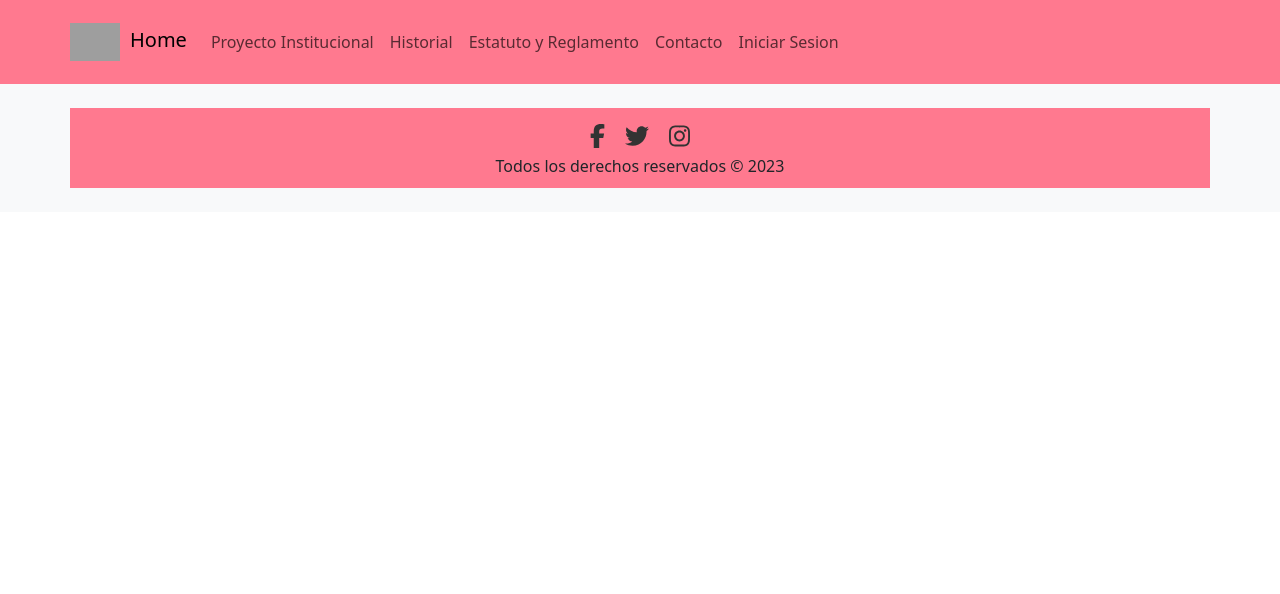
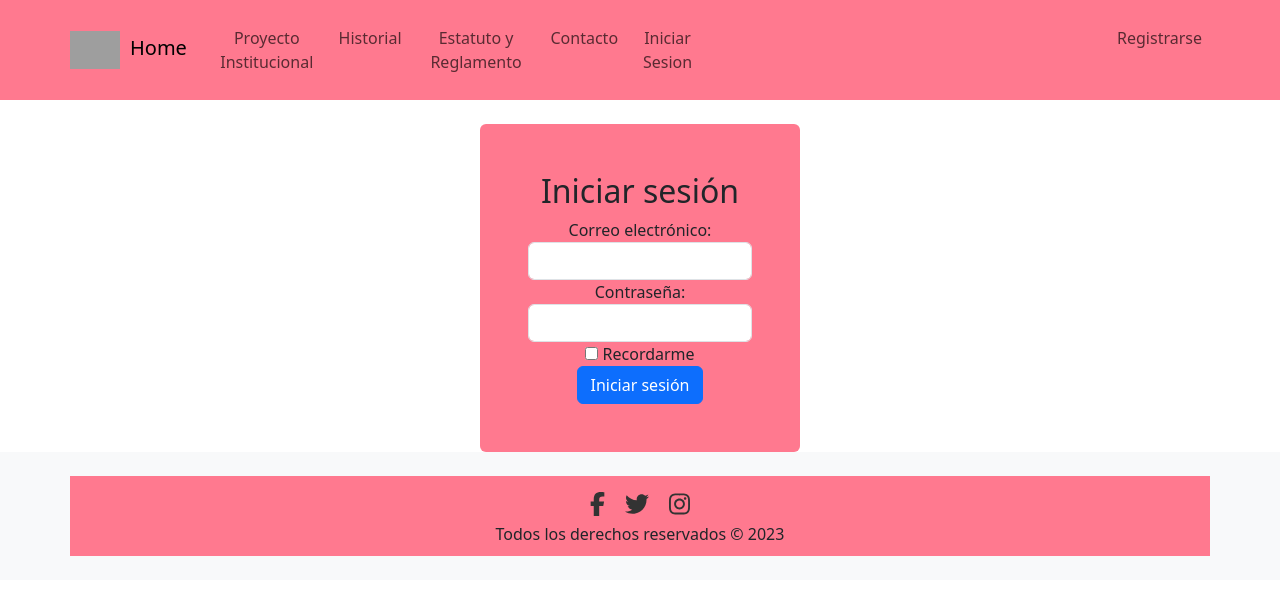
Before and after one commit to alejandro-atala/TPFINAL-CEPIT-2023, a React (Create React App) app in the folder Front/: page /iniciarSesion in a window 1280 px wide. Shown: the top 594 px of the page. Built offline with nearby package versions, Linux system fonts and the light colour scheme; grey boxes are pictures that could not be loaded.

Commit message:
inicioSesion, registro, alineacion y balanceo

```diff
--- a/Front/src/App.js
+++ b/Front/src/App.js
@@ -3,7 +3,7 @@ import { BrowserRouter, Route, Routes } from 'react-router-dom';
 import 'bootstrap/dist/css/bootstrap.min.css';
 import './App.css'; // Asegúrate de importar tus estilos personalizados si es necesario
 import Navbar from './BarraPrincipal/navbar';
-import Registro from './Registro';
+import RegistrationForm from './Registro';
 import Alumno from './Alumno/alumno';
 import Footer from './Footer/footer';
 import Asistencia from './Asistencia/asistencia';
@@ -12,6 +12,7 @@ import Boletin from './Boletin/boletin';
 import Materias from './Materias/materias';
 import Avisos from './Avisos/avisos';
 import Mensaje from './Mensaje/mensaje';
+import InicioSesion from './InicioSesion/inicioSesion';
 
 const App = () => {
   return (
@@ -23,7 +24,7 @@ const App = () => {
 
 
       <Routes>
-        <Route path="/Registro" element={<Registro />} />
+        <Route path="/iniciarSesion" element={<InicioSesion />} />
         <Route path="/" element={<Alumno />} />
         <Route path="/notas" element={<Notas />} />
         <Route path="/boletin" element={<Boletin />} />
@@ -31,6 +32,7 @@ const App = () => {
         <Route path="/Asistencia" element={<Asistencia />} />
         <Route path="/avisos" element={<Avisos />} />
         <Route path="/mensaje" element={<Mensaje />} />
+        <Route path="/registro" element={<RegistrationForm />} />
 
       </Routes>
       <Footer />
--- a/Front/src/BarraPrincipal/navbar.css
+++ b/Front/src/BarraPrincipal/navbar.css
@@ -10,3 +10,8 @@
   height: auto;
   margin-right: 10px; /* Ajusta el margen derecho para separar la imagen del texto */
 }
+
+
+.registro{
+  margin-left: 400px;
+}
--- a/Front/src/BarraPrincipal/navbar.js
+++ b/Front/src/BarraPrincipal/navbar.js
@@ -22,8 +22,8 @@ const Navbar = () => {
         >
           <span className="navbar-toggler-icon"></span>
         </button>
-        <div className="collapse navbar-collapse" id="navbarNav">
-          <ul className="navbar-nav">
+        <div className="collapse navbar-collapse " id="navbarNav">
+          <ul className="navbar-nav ">
             <li className="nav-item">
               <a className="nav-link" href="/">Proyecto Institucional</a>
             </li>
@@ -36,8 +36,11 @@ const Navbar = () => {
             <li className="nav-item">
               <a className="nav-link" href="/">Contacto</a>
             </li>
-            <li className="nav-item">
-              <Link to="/Registro" className="nav-link">Iniciar Sesion</Link>
+            <li className="nav-item ">
+              <Link to="/iniciarSesion" className="nav-link">Iniciar Sesion</Link>
+            </li>
+            <li className="nav-item ">
+              <Link to="/registro" className="nav-link registro">Registrarse</Link>
             </li>
           </ul>
         </div>
--- a/Front/src/InicioSesion/inicioSesion.js
+++ b/Front/src/InicioSesion/inicioSesion.js
@@ -2,7 +2,7 @@ import React from 'react';
 
 const InicioSesion = () => {
   return (
-    <div className="container text-center col-xs-12 col-sm-3 p-5 ">
+    <div className="container rounded text-center col-xs-12 col-sm-3 p-5 mt-4 ">
       <div className="row align-items-center">
         <div className=" ">
           <h2 className="text-center">Iniciar sesión</h2>
--- a/Front/src/Registro/registro.js
+++ b/Front/src/Registro/registro.js
@@ -4,7 +4,7 @@ import './registro.css'; // Verifica la ruta de la importación
 
 const RegistrationForm = () => {
   return (
-    <div className="container   mt-4 text-center col-xs-12 col-sm-3 p-5">
+    <div className="container rounded  mt-4 text-center col-xs-12 col-sm-3 p-5">
       <div className="row align-items-center ">
         <div className="col ">
           <h2 className="text-center">Registro de usuario</h2>
```
